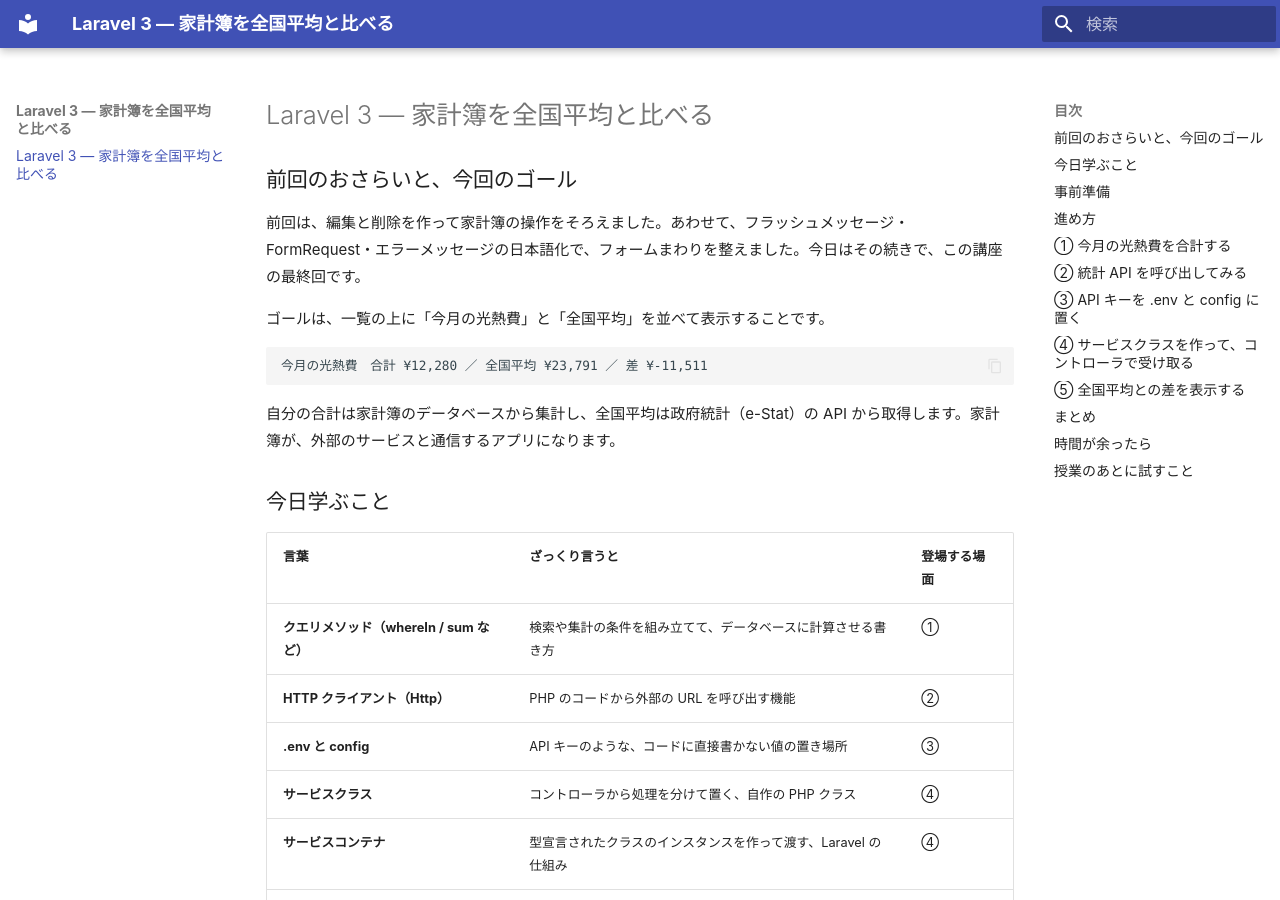
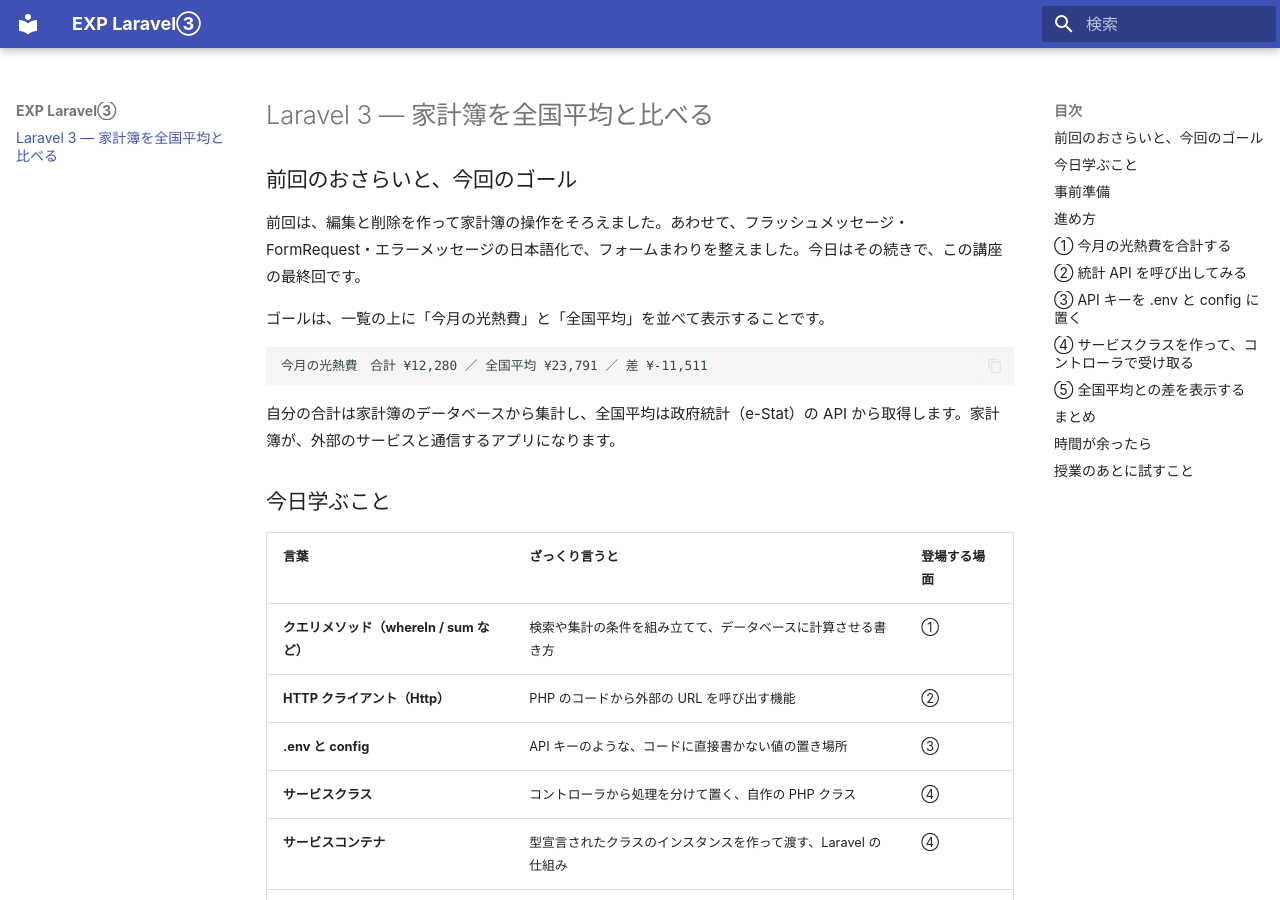
Before and after one commit to abekdwight/gslabo-lesson5, an MkDocs documentation site: the page built from docs/index.md, in a window 1280 px wide and 900 px high. Built offline with MkDocs 1.6.1 and Material for MkDocs 9.7.7, drawn with Linux system fonts in a browser that asks for light colours.

Commit message:
match site_name and readme title to lesson4's short-name style

```diff
--- a/README.md
+++ b/README.md
@@ -1,4 +1,4 @@
-# Laravel 3 — 家計簿を全国平均と比べる
+# EXP Laravel③
 
 教材: https://abekdwight.github.io/gslabo-lesson5/
 
--- a/mkdocs.yml
+++ b/mkdocs.yml
@@ -1,4 +1,4 @@
-site_name: Laravel 3 — 家計簿を全国平均と比べる
+site_name: EXP Laravel③
 site_url: https://abekdwight.github.io/gslabo-lesson5/
 
 theme:
```
